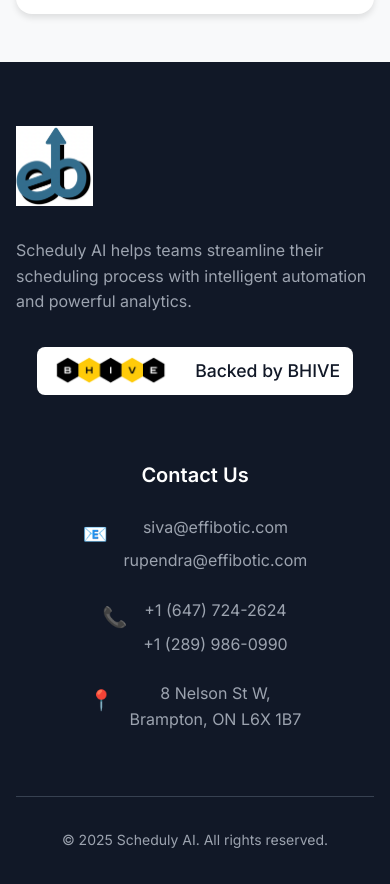
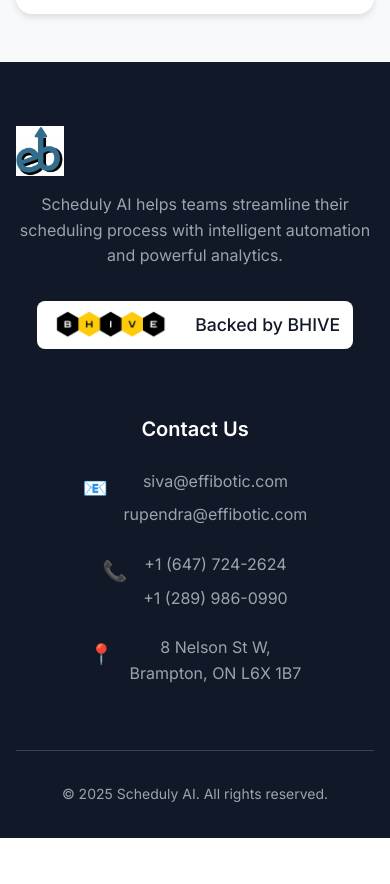
Before and after one commit to Jannatt22/Scheduly-AI, a React (Create React App) app: page / in a window 390 px wide. Shown: the part 5698-6582 px from the top of the page. After the commit the page ends 6536 px from the top, so only its background shows below. Built offline with nearby package versions, Linux system fonts and the light colour scheme.

Commit message:
Update: mobile footer logo smaller and centered, company description centered; update contact info

```diff
--- a/src/App.css
+++ b/src/App.css
@@ -115,6 +115,18 @@
   }
   .hamburger-menu {
     order: 3;
+  }
+  .footer-logo {
+    height: 60px;
+    margin-bottom: 1.5rem;
+    margin-left: auto;
+    margin-right: auto;
+    display: block;
+  }
+  .company-description {
+    text-align: center;
+    margin-left: auto;
+    margin-right: auto;
   }
 }
 
@@ -511,7 +523,17 @@
   }
 
   .footer-logo {
-    height: 45px;
+    height: 60px;
+    margin-bottom: 1.5rem;
+    margin-left: auto;
+    margin-right: auto;
+    display: block;
+  }
+
+  .company-description {
+    text-align: center;
+    margin-left: auto;
+    margin-right: auto;
   }
 
   .products-section {
@@ -715,8 +737,16 @@
   }
 
   .footer-logo {
-    height: 80px;
-    margin-bottom: 2rem;
+    height: 50px;
+    margin-bottom: 1rem;
+    margin-left: auto;
+    margin-right: auto;
+    display: block;
+  }
+  .company-description {
+    text-align: center;
+    margin-left: auto;
+    margin-right: auto;
   }
 
   .backed-by-section {
@@ -1094,7 +1124,17 @@
   }
 
   .footer-logo {
-    height: 45px;
+    height: 60px;
+    margin-bottom: 1.5rem;
+    margin-left: auto;
+    margin-right: auto;
+    display: block;
+  }
+
+  .company-description {
+    text-align: center;
+    margin-left: auto;
+    margin-right: auto;
   }
 
   .products-section {
@@ -1296,4 +1336,35 @@
   .product-detail-features li {
     font-size: 0.9rem;
   }
+
+  .footer-logo {
+    height: 50px;
+    margin-bottom: 1rem;
+    margin-left: auto;
+    margin-right: auto;
+    display: block;
+  }
+  .company-description {
+    text-align: center;
+    margin-left: auto;
+    margin-right: auto;
+  }
+
+  .backed-by-section {
+    margin-left: auto;
+    margin-right: auto;
+    display: flex;
+    flex-direction: row;
+    align-items: center;
+    justify-content: center;
+    width: fit-content;
+    text-align: center;
+  }
+
+  .backed-by-image {
+    height: 32px;
+    width: auto;
+    margin: 0 0.5rem 0 0;
+    display: inline-block;
+  }
 }
```
